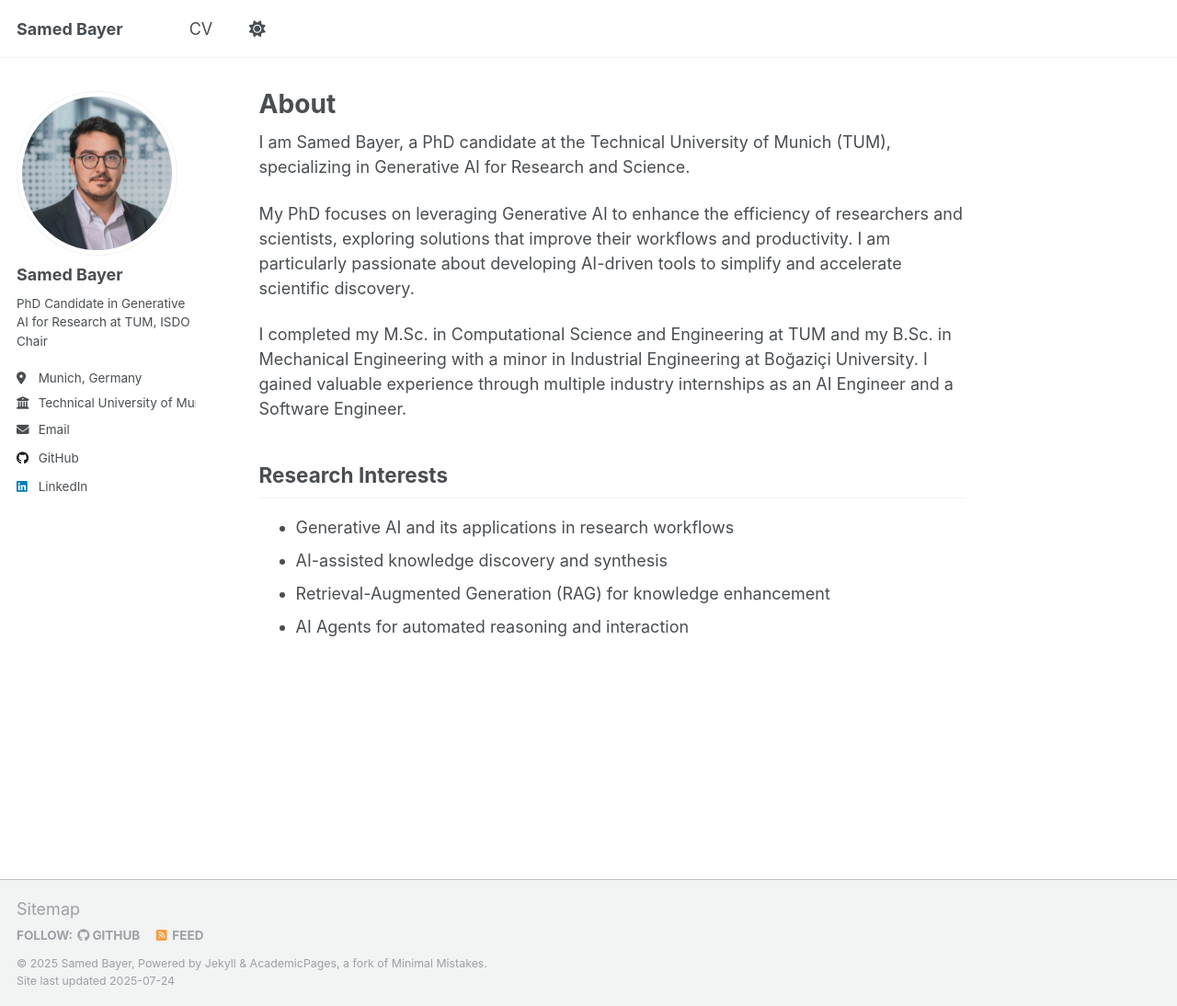
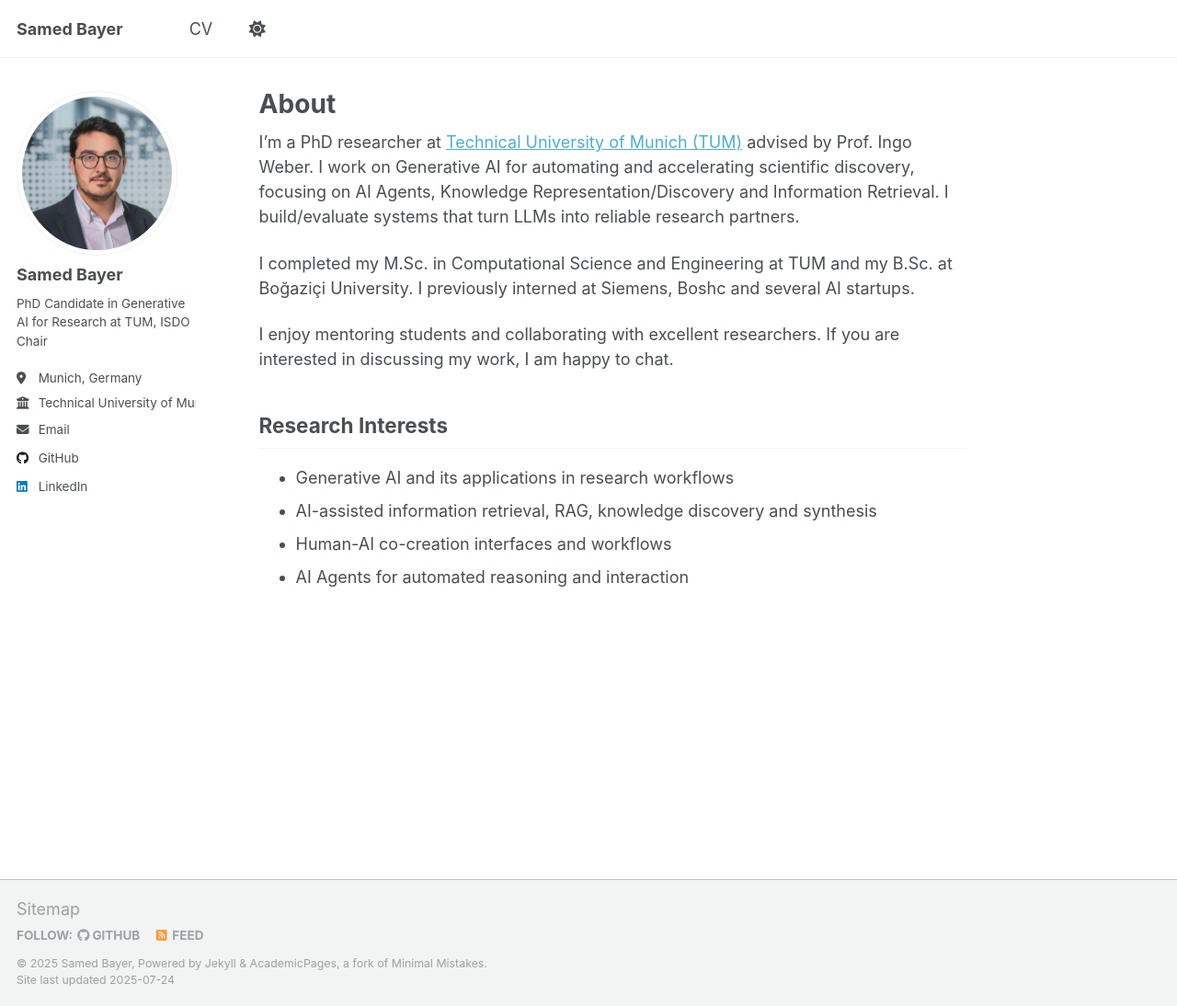
Before and after one commit to SamedBayer/SamedBayer.github.io, a Jekyll site: the page built from _pages/about.md, in a window 1280 px wide and 1094 px high. Shown: the whole window at 92% size. Built offline with Jekyll 4.4.1, drawn with Linux system fonts in a browser that asks for light colours; a script that is not in the unit is left out.

Commit message:
Small changes

```diff
--- a/_pages/about.md
+++ b/_pages/about.md
@@ -8,15 +8,16 @@ redirect_from:
   - /about.html
 ---
 
-I am Samed Bayer, a PhD candidate at the Technical University of Munich (TUM), specializing in Generative AI for Research and Science.
+I’m a PhD researcher at [Technical University of Munich (TUM)](https://www.cs.cit.tum.de/en/isdo/staff/samed-bayer/) advised by Prof. Ingo Weber. I work on Generative AI for automating and accelerating scientific discovery, focusing on AI Agents, Knowledge Representation/Discovery and Information Retrieval. I build/evaluate systems that turn LLMs into reliable research partners.
 
-My PhD focuses on leveraging Generative AI to enhance the efficiency of researchers and scientists, exploring solutions that improve their workflows and productivity. I am particularly passionate about developing AI-driven tools to simplify and accelerate scientific discovery.
+I completed my M.Sc. in Computational Science and Engineering at TUM and my B.Sc. at Boğaziçi University. I previously interned at Siemens, Boshc and several AI startups.
 
-I completed my M.Sc. in Computational Science and Engineering at TUM and my B.Sc. in Mechanical Engineering with a minor in Industrial Engineering at Boğaziçi University. I gained valuable experience through multiple industry internships as an AI Engineer and a Software Engineer.
+I enjoy mentoring students and collaborating with excellent researchers. If you are interested in discussing my work, I am happy to chat.
+
 
 ## Research Interests
 
 - Generative AI and its applications in research workflows
-- AI-assisted knowledge discovery and synthesis
-- Retrieval-Augmented Generation (RAG) for knowledge enhancement
+- AI-assisted information retrieval, RAG, knowledge discovery and synthesis
+- Human-AI co-creation interfaces and workflows
 - AI Agents for automated reasoning and interaction
```
Also changed, not shown: _pages/cv.md (+6 -5 lines).
